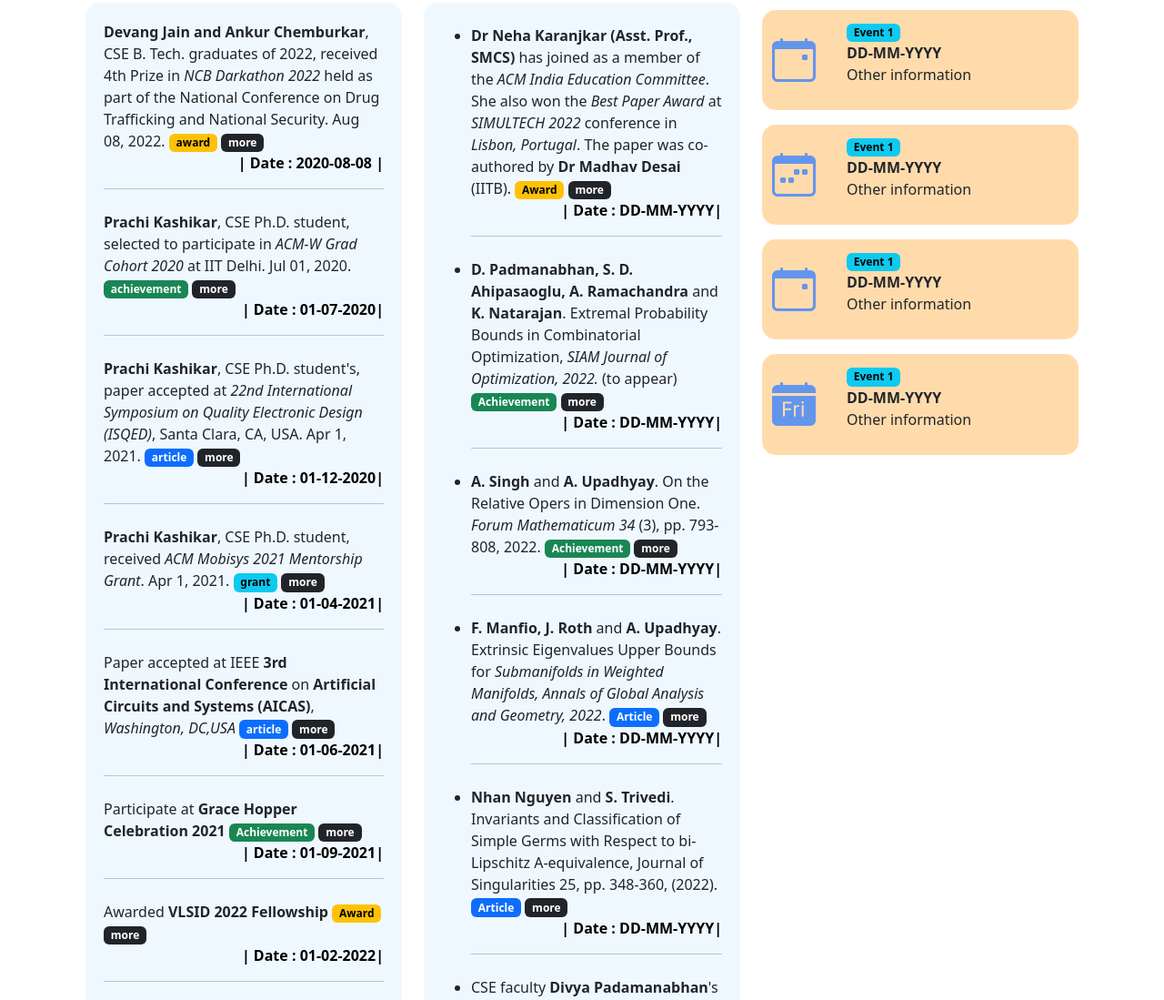
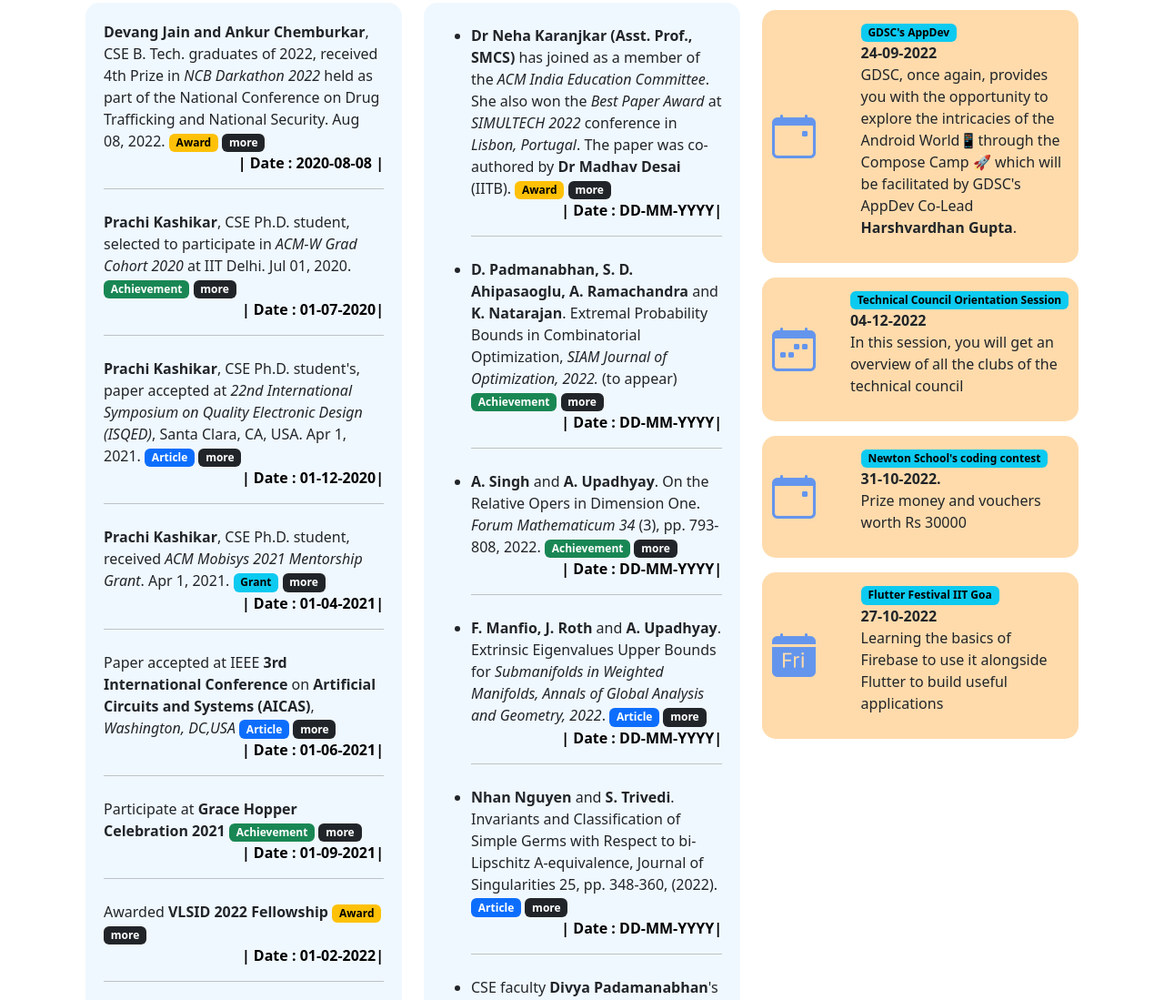
Before and after one commit to 2103323/IIT-GOA-WEB-DESIGN, a plain HTML site: page version1-of-iit-goa.html in a window 1280 px wide. Shown: the part 745-1844 px from the top of the page at 91% size. Drawn offline with nearby package versions, Linux system fonts and the light colour scheme.

Commit message:
Update version1-of-iit-goa.html
updated again

```diff
--- a/version1-of-iit-goa.html
+++ b/version1-of-iit-goa.html
@@ -2,7 +2,7 @@
 <html lang="en">
 
 <head>
-    <title>Bootstrap Example</title>
+    <title>NEWS AND EVENTS</title>
     <meta charset="utf-8">
     <meta name="viewport" content="width=device-width, initial-scale=1">
     <link href="https://cdn.jsdelivr.net/npm/bootstrap@5.2.0/dist/css/bootstrap.min.css" rel="stylesheet">
@@ -28,16 +28,16 @@
             <!-- The slideshow/carousel -->
             <div class="carousel-inner">
                 <div class="carousel-item active">
-                    <img src="https://iitgoa.ac.in/wp-content/uploads/IITGOATOUR.jpg" alt="Los Angeles" class="d-block"
-                        style="width: 100%; height: 500px;">
+                    <img src="https://iitgoa.ac.in/wp-content/uploads/ElectionCommission.jpg" alt="Los Angeles"
+                        class="d-block" style="width: 100%; height: 500px;">
                 </div>
                 <div class="carousel-item">
-                    <img src="https://i.ytimg.com/vi/kKbN-ksK2uk/hq720.jpg?sqp=-oaymwEjCOgCEMoBSFryq4qpAxUIARUAAAAAGAElAADIQj0AgKJDeAE=&rs=AOn4CLCH_OnxEXq1ykImHbuk_nlIgEUr-Q"
-                        alt="Chicago" class="d-block" style="width: 100%; height: 500px;">
+                    <img src="https://iitgoa.ac.in/wp-content/uploads/ConvocationIITGOAbanner.png" alt="Chicago"
+                        class="d-block" style="width: 100%; height: 500px;">
                 </div>
                 <div class="carousel-item">
-                    <img src="https://i.ytimg.com/vi/8lQ9oP3UuBQ/maxresdefault.jpg" alt="New York" class="d-block"
-                        style="width: 100%; height: 500px;">
+                    <img src="https://iitgoa.ac.in/wp-content/uploads/scroll_image_RSC2022.jpg" alt="New York"
+                        class="d-block" style="width: 100%; height: 500px;">
                 </div>
             </div>
 
@@ -114,7 +114,7 @@
                                 in <i>NCB Darkathon 2022</i> held as part of the National Conference on Drug Trafficking
                                 and
                                 National Security. Aug 08, 2022.
-                                <span class="badge text-bg-warning">award</span>
+                                <span class="badge text-bg-warning">Award</span>
                                 <a href="https://iitgoa.ac.in/cse-event-page/?id=41" target="_blank">
                                     <span class="badge text-bg-dark">more</span>
                                 </a>
@@ -126,7 +126,7 @@
                             <dd class="col-sm-12">
                                 <b>Prachi Kashikar</b>, CSE Ph.D. student, selected to participate in <i>ACM-W Grad
                                     Cohort 2020</i> at IIT Delhi. Jul 01, 2020.
-                                <span class="badge text-bg-success">achievement</span>
+                                <span class="badge text-bg-success">Achievement</span>
                                 <a href="https://iitgoa.ac.in/cse-event-page/?id=39" target="_blank">
                                     <span class="badge text-bg-dark">more</span>
                                 </a>
@@ -138,7 +138,7 @@
                                 <b>Prachi Kashikar</b>, CSE Ph.D. student's, paper accepted at <i>22nd International
                                     Symposium on Quality Electronic Design
                                     (ISQED)</i>, Santa Clara, CA, USA. Apr 1, 2021.
-                                <span class="badge text-bg-primary">article</span>
+                                <span class="badge text-bg-primary">Article</span>
                                 <a href="https://iitgoa.ac.in/cse-event-page/?id=38" target="_blank">
                                     <span class="badge text-bg-dark">more</span>
                                 </a>
@@ -149,7 +149,7 @@
                             <dd class="col-sm-12">
                                 <b>Prachi Kashikar</b>, CSE Ph.D. student, received <i>ACM Mobisys 2021 Mentorship
                                     Grant</i>. Apr 1, 2021.
-                                <span class="badge text-bg-info">grant</span>
+                                <span class="badge text-bg-info">Grant</span>
                                 <a href="https://iitgoa.ac.in/cse-event-page/?id=37" target="_blank">
                                     <span class="badge text-bg-dark">more</span>
                                 </a>
@@ -159,7 +159,7 @@
                             <dd class="col-sm-12">
                                 Paper accepted at IEEE <b>3rd International Conference</b> on
                                 <b>Artificial Circuits and Systems (AICAS)</b>, <i>Washington, DC,USA</i>
-                                <span class="badge text-bg-primary">article</span>
+                                <span class="badge text-bg-primary">Article</span>
 
                                 <a href="https://iitgoa.ac.in/cse-event-page/?id=36" target="_blank">
                                     <span class="badge text-bg-dark">more</span>
@@ -277,7 +277,7 @@
                                     Optimization</i>. It is joint work with researchers in Singapore and UK. Jul 5,
                                 2022.
                                 <a href="http://www.optimization-online.org/DB_FILE/2021/08/8566.pdf" target="_blank">
-                                    <span class="badge text-bg-primary">article</span>
+                                    <span class="badge text-bg-primary">Article</span>
                                 </a>
                                 <a href="https://iitgoa.ac.in/cse-event-page/?id=40" target="_blank">
                                     <span class="badge text-bg-dark">more</span>
@@ -288,7 +288,7 @@
                             <li class="py-1">
                                 CSE faculty <b>Sharad Sinha</b> appointed as the Editor-in-Chief of IEEE Potentials
                                 magazine for 2020. Jan 1, 2020.
-                                <span class="badge text-bg-success">achievement</span>
+                                <span class="badge text-bg-success">Achievement</span>
                                 <a href="https://iitgoa.ac.in/cse-event-page/?id=21" target="_blank">
                                     <span class="badge text-bg-dark">more</span>
                                 </a>
@@ -322,11 +322,13 @@
                                     <td>
                                         <ul style="list-style-type: none;">
                                             <li>
-                                                <a href="#"><span class="badge text-bg-info">Event 1</span></a>
+                                                <a href="#"><span class="badge text-bg-info"> GDSC's AppDev</span></a>
                                             </li>
-                                            <li><strong>DD-MM-YYYY</strong></li>
+                                            <li><strong>24-09-2022</strong></li>
 
-                                            <p>Other information</p>
+                                            <p>GDSC, once again, provides you with the opportunity to explore the
+                                                intricacies of the Android World📱through the Compose Camp 🚀 which will
+                                                be facilitated by GDSC's AppDev Co-Lead <strong>Harshvardhan Gupta</strong>.</p>
                                         </ul>
                                     </td>
                                 </tr>
@@ -342,11 +344,11 @@
                                     <td>
                                         <ul style="list-style-type: none;">
                                             <li>
-                                                <a href="#"><span class="badge text-bg-info">Event 1</span></a>
+                                                <a href="#"><span class="badge text-bg-info">Technical Council Orientation Session</span></a>
                                             </li>
-                                            <li><strong>DD-MM-YYYY</strong></li>
+                                            <li><strong>04-12-2022</strong></li>
 
-                                            <p>Other information</p>
+                                            <p>In this session, you will get an overview of all the clubs of the technical council</p>
                                         </ul>
                                     </td>
                                 </tr>
@@ -362,11 +364,11 @@
                                     <td>
                                         <ul style="list-style-type: none;">
                                             <li>
-                                                <a href="#"><span class="badge text-bg-info">Event 1</span></a>
+                                                <a href="#"><span class="badge text-bg-info"> Newton School's coding contest</span></a>
                                             </li>
-                                            <li><strong>DD-MM-YYYY</strong></li>
+                                            <li><strong> 31-10-2022.</strong></li>
 
-                                            <p>Other information</p>
+                                            <p>Prize money and vouchers worth Rs 30000</p>
                                         </ul>
                                     </td>
                                 </tr>
@@ -382,11 +384,11 @@
                                     <td>
                                         <ul style="list-style-type: none;">
                                             <li>
-                                                <a href="#"><span class="badge text-bg-info">Event 1</span></a>
+                                                <a href="#"><span class="badge text-bg-info">Flutter Festival IIT Goa</span></a>
                                             </li>
-                                            <li><strong>DD-MM-YYYY</strong></li>
+                                            <li><strong>27-10-2022</strong></li>
 
-                                            <p>Other information</p>
+                                            <p>Learning the basics of Firebase to use it alongside Flutter to build useful applications</p>
                                         </ul>
                                     </td>
                                 </tr>
```
